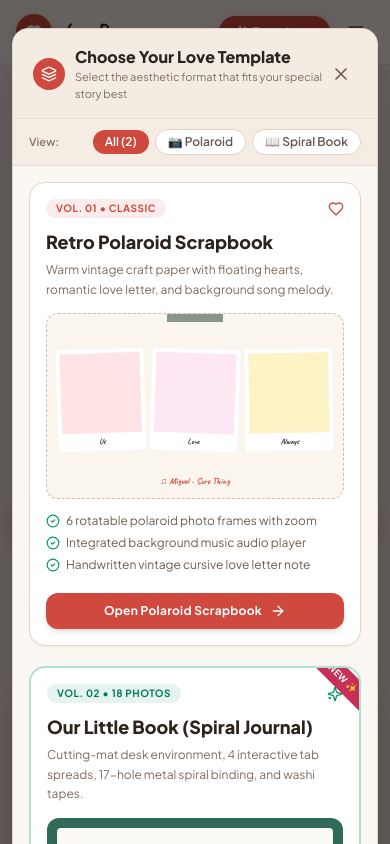
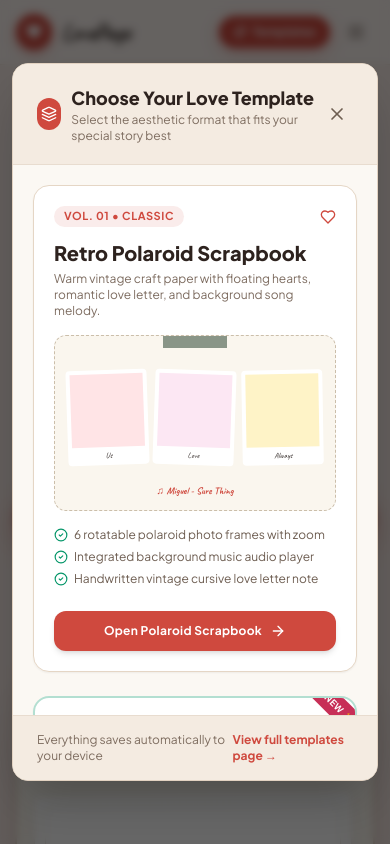
Before and after one commit to KunNuvath/love-page, a Next.js app: page / in a window 390 px wide. Both pictures are taken after a click on the button "Templates". Shown: the top 844 px of the page. Built offline with nearby package versions, Linux system fonts and the light colour scheme; a web font is replaced by a local one.

Commit message:
fix(modal): fix mobile scrolling using flex column dvh layout, shrink-0, min-h-0 flex-1, touch-action pan-y, and safe-area padding

```diff
--- a/src/components/TemplateChooserModal.tsx
+++ b/src/components/TemplateChooserModal.tsx
@@ -1,6 +1,6 @@
 "use client";
 
-import React, { useState, useEffect } from "react";
+import React, { useEffect } from "react";
 import Link from "next/link";
 import {
   Heart,
@@ -9,7 +9,6 @@
   X,
   Layers,
   CheckCircle2,
-  ChevronDown,
 } from "lucide-react";
 
 interface TemplateChooserModalProps {
@@ -21,10 +20,7 @@
   isOpen,
   onClose,
 }: TemplateChooserModalProps) {
-  // Mobile tab filter: "all" | "polaroid" | "book"
-  const [activeTab, setActiveTab] = useState<"all" | "polaroid" | "book">("all");
-
-  // Prevent background page scrolling when modal is open
+  // Background scroll lock: lock body scroll on open, restore previous value on close & unmount
   useEffect(() => {
     if (!isOpen) return;
 
@@ -42,52 +38,38 @@
     };
   }, [isOpen, onClose]);
 
-  // Reset tab to all on open
-  useEffect(() => {
-    if (isOpen) {
-      setActiveTab("all");
-    }
-  }, [isOpen]);
-
   if (!isOpen) return null;
 
   return (
+    <div className="fixed inset-0 z-50 flex items-center justify-center p-3 sm:p-6 bg-black/60 backdrop-blur-sm animate-fade-up">
+      {/* Click outside backdrop */}
       <div
-      className="fixed inset-0 z-50 overflow-y-auto bg-black/60 backdrop-blur-xs overscroll-contain animate-fade-in"
-      style={{ WebkitOverflowScrolling: "touch" }}
-      onClick={(e) => {
-        if (e.target === e.currentTarget) onClose();
-      }}
-    >
-      {/* Centering wrapper that allows full natural vertical scrolling on all mobile phones */}
-      <div
-        className="min-h-full flex items-center justify-center p-3 sm:p-6"
-        onClick={(e) => {
-          if (e.target === e.currentTarget) onClose();
-        }}
-      >
-        {/* Modal Dialog Box */}
+        className="fixed inset-0 -z-10"
+        onClick={onClose}
+        aria-hidden="true"
+      />
+
+      {/* Modal Container: Flex column with dvh max height and overflow-hidden */}
       <div
         role="dialog"
         aria-modal="true"
         aria-labelledby="template-modal-title"
-          className="relative w-full max-w-3xl my-4 sm:my-8 bg-[#fbf8f3] rounded-2xl sm:rounded-3xl border border-[#e2d2c1] shadow-2xl overflow-hidden animate-scale-up"
-          onClick={(e) => e.stopPropagation()}
+        className="relative w-full max-w-3xl bg-[#fbf8f3] rounded-2xl sm:rounded-3xl border border-[#e2d2c1] shadow-2xl overflow-hidden flex flex-col max-h-[85vh] max-h-[85dvh]"
       >
-          {/* Sticky Header: Always pinned cleanly at top so user can easily close */}
-          <div className="sticky top-0 z-20 px-5 sm:px-6 py-4 sm:py-5 border-b border-[#e8dccf] bg-[#f4ebe1]/95 backdrop-blur-md flex items-center justify-between shadow-2xs">
+        {/* Header: shrink-0 so it stays fixed and never collapses */}
+        <div className="shrink-0 px-6 py-5 border-b border-[#e8dccf] bg-[#f4ebe1] flex items-center justify-between">
           <div className="flex items-center gap-2.5">
-              <div className="h-8 w-8 rounded-full bg-[#cf493e] text-white flex items-center justify-center shadow-xs shrink-0">
+            <div className="h-8 w-8 rounded-full bg-[#cf493e] text-white flex items-center justify-center shadow-xs">
               <Layers className="h-4 w-4" />
             </div>
             <div>
               <h3
                 id="template-modal-title"
-                  className="font-extrabold text-base sm:text-lg text-[#2d221e]"
+                className="font-extrabold text-lg text-[#2d221e]"
               >
                 Choose Your Love Template
               </h3>
-                <p className="text-[11px] sm:text-xs text-[#7e6d60]">
+              <p className="text-xs text-[#7e6d60]">
                 Select the aesthetic format that fits your special story best
               </p>
             </div>
@@ -97,103 +79,65 @@
             type="button"
             onClick={onClose}
             aria-label="Close dialog"
-              className="p-1.5 rounded-full hover:bg-black/10 text-[#6e5e50] transition-colors cursor-pointer shrink-0"
+            className="p-1.5 rounded-full hover:bg-black/10 text-[#6e5e50] transition-colors cursor-pointer"
           >
             <X className="h-5 w-5" />
           </button>
         </div>
 
-          {/* Mobile Quick Tab Switcher (Visible on mobile screens) */}
-          <div className="px-4 py-2.5 bg-[#f5ede3] border-b border-[#ebdcd0] flex md:hidden items-center justify-between gap-1 text-xs">
-            <span className="text-[#8a776a] font-semibold text-[11px]">View:</span>
-            <div className="flex items-center gap-1.5">
-              <button
-                type="button"
-                onClick={() => setActiveTab("all")}
-                className={`px-3 py-1 rounded-full text-xs font-semibold transition-all cursor-pointer ${
-                  activeTab === "all"
-                    ? "bg-[#cf493e] text-white shadow-xs"
-                    : "bg-white text-[#68584f] border border-[#e2d2c1]"
-                }`}
+        {/* Body: min-h-0 flex-1 overflow-y-auto overscroll-contain with touch-action: pan-y */}
+        <div
+          className="min-h-0 flex-1 overflow-y-auto overscroll-contain p-5 sm:p-8 grid grid-cols-1 md:grid-cols-2 gap-6 items-stretch touch-pan-y"
+          style={{
+            WebkitOverflowScrolling: "touch",
+            touchAction: "pan-y",
+          }}
         >
-                All (2)
-              </button>
-              <button
-                type="button"
-                onClick={() => setActiveTab("polaroid")}
-                className={`px-3 py-1 rounded-full text-xs font-semibold transition-all cursor-pointer ${
-                  activeTab === "polaroid"
-                    ? "bg-[#cf493e] text-white shadow-xs"
-                    : "bg-white text-[#68584f] border border-[#e2d2c1]"
-                }`}
-              >
-                📷 Polaroid
-              </button>
-              <button
-                type="button"
-                onClick={() => setActiveTab("book")}
-                className={`px-3 py-1 rounded-full text-xs font-semibold transition-all cursor-pointer ${
-                  activeTab === "book"
-                    ? "bg-emerald-700 text-white shadow-xs"
-                    : "bg-white text-[#68584f] border border-[#e2d2c1]"
-                }`}
-              >
-                📖 Spiral Book
-              </button>
-            </div>
-          </div>
-
-          {/* Templates Grid Container */}
-          <div className="p-4 sm:p-7 grid grid-cols-1 md:grid-cols-2 gap-5 sm:gap-6 items-stretch">
           {/* ═══════════════════════════════════════════════════════════
               TEMPLATE 1: Retro Polaroid Scrapbook (Vol. 01)
           ═══════════════════════════════════════════════════════════ */}
-            {(activeTab === "all" || activeTab === "polaroid") && (
-              <div
-                id="template-polaroid-card"
-                className="flex flex-col justify-between p-4 sm:p-6 rounded-2xl bg-white border border-[#e5d6c5] shadow-sm hover:shadow-lg hover:border-[#cf493e]/40 transition-all group"
-              >
+          <div className="flex flex-col justify-between p-5 sm:p-6 rounded-2xl bg-white border border-[#e5d6c5] shadow-sm hover:shadow-lg hover:border-[#cf493e]/40 transition-all group">
             <div>
               {/* Badge & Version */}
-                  <div className="flex items-center justify-between mb-2.5">
-                    <span className="text-[10px] sm:text-[11px] font-bold uppercase tracking-wider px-2.5 py-0.5 rounded-full bg-[#cf493e]/10 text-[#cf493e]">
+              <div className="flex items-center justify-between mb-3">
+                <span className="text-[11px] font-bold uppercase tracking-wider px-2.5 py-0.5 rounded-full bg-[#cf493e]/10 text-[#cf493e]">
                   Vol. 01 • Classic
                 </span>
                 <Heart className="h-4 w-4 text-[#cf493e]" />
               </div>
 
-                  {/* Title */}
-                  <h4 className="font-extrabold text-lg sm:text-xl text-[#2d221e] mb-1">
+              {/* Title & Preview Image/Card Mockup */}
+              <h4 className="font-extrabold text-xl text-[#2d221e] mb-1">
                 Retro Polaroid Scrapbook
               </h4>
-                  <p className="text-xs text-[#7d6c60] mb-3.5 leading-relaxed">
+              <p className="text-xs text-[#7d6c60] mb-4">
                 Warm vintage craft paper with floating hearts, romantic love letter, and background song melody.
               </p>
 
               {/* Visual Mini Mockup */}
-                  <div className="aspect-[16/10] bg-[#faf6ee] rounded-xl border border-dashed border-[#cbbeaa] p-2.5 sm:p-3 mb-3.5 flex flex-col justify-between relative overflow-hidden group-hover:scale-[1.01] transition-transform">
-                    <div className="w-14 h-3 bg-[#5b6d5c]/70 mx-auto -mt-3.5 mb-1 rounded-xs" />
+              <div className="aspect-[16/10] bg-[#faf6ee] rounded-xl border border-dashed border-[#cbbeaa] p-3 mb-4 flex flex-col justify-between relative overflow-hidden group-hover:scale-[1.02] transition-transform">
+                <div className="w-16 h-4 bg-[#5b6d5c]/70 mx-auto -mt-4 mb-1 rounded-xs" />
                 <div className="grid grid-cols-3 gap-1.5">
                   <div className="bg-white p-1 rounded shadow-2xs text-[8px] text-center -rotate-2">
                     <div className="aspect-square bg-rose-100 rounded-2xs mb-0.5" />
-                        <span className="font-handwriting font-bold">Us</span>
+                    <span className="font-handwriting">Us</span>
                   </div>
                   <div className="bg-white p-1 rounded shadow-2xs text-[8px] text-center rotate-2">
                     <div className="aspect-square bg-pink-100 rounded-2xs mb-0.5" />
-                        <span className="font-handwriting font-bold">Love</span>
+                    <span className="font-handwriting">Love</span>
                   </div>
                   <div className="bg-white p-1 rounded shadow-2xs text-[8px] text-center -rotate-1">
                     <div className="aspect-square bg-amber-100 rounded-2xs mb-0.5" />
-                        <span className="font-handwriting font-bold">Always</span>
+                    <span className="font-handwriting">Always</span>
                   </div>
                 </div>
-                    <div className="text-[9px] sm:text-[10px] font-handwriting text-[#cf493e] text-center font-bold">
+                <div className="text-[10px] font-handwriting text-[#cf493e] text-center font-bold">
                   ♫ Miguel - Sure Thing
                 </div>
               </div>
 
               {/* Key Features List */}
-                  <ul className="space-y-1.5 text-xs text-[#6e5e52] mb-5">
+              <ul className="space-y-1.5 text-xs text-[#6e5e52] mb-6">
                 <li className="flex items-center gap-1.5">
                   <CheckCircle2 className="h-3.5 w-3.5 text-emerald-600 shrink-0" />
                   <span>6 rotatable polaroid photo frames with zoom</span>
@@ -213,23 +157,18 @@
             <Link
               href="/scrapbook"
               onClick={onClose}
-                  className="w-full py-2.5 sm:py-3 rounded-xl bg-[#cf493e] hover:bg-[#b83b31] text-white font-bold text-xs sm:text-sm tracking-wide shadow-md transition-all flex items-center justify-center gap-2 group-hover:shadow-lg active:scale-98"
+              className="w-full py-3 rounded-xl bg-[#cf493e] hover:bg-[#b83b31] text-white font-bold text-xs sm:text-sm tracking-wide shadow-md transition-all flex items-center justify-center gap-2 group-hover:shadow-lg"
             >
               <span>Open Polaroid Scrapbook</span>
               <ArrowRight className="h-4 w-4" />
             </Link>
           </div>
-            )}
 
           {/* ═══════════════════════════════════════════════════════════
               TEMPLATE 2: "Our Little Book" Spiral Journal (Vol. 02)
           ═══════════════════════════════════════════════════════════ */}
-            {(activeTab === "all" || activeTab === "book") && (
-              <div
-                id="template-book-card"
-                className="flex flex-col justify-between p-4 sm:p-6 rounded-2xl bg-white border-2 border-emerald-600/30 shadow-sm hover:shadow-lg hover:border-emerald-600/60 transition-all group relative overflow-hidden"
-              >
-                {/* NEW Ribbon Badge */}
+          <div className="flex flex-col justify-between p-5 sm:p-6 rounded-2xl bg-white border-2 border-emerald-600/30 shadow-sm hover:shadow-lg hover:border-emerald-600/60 transition-all group relative overflow-hidden">
+            {/* NEW Glow Badge */}
             <div className="absolute -top-3 -right-3 w-16 h-16 overflow-hidden pointer-events-none">
               <div className="bg-washi-cherry text-white text-[9px] font-bold uppercase tracking-wider text-center py-1 rotate-45 translate-y-3 w-24 -translate-x-3 shadow-xs">
                 NEW ✨
@@ -238,37 +177,37 @@
 
             <div>
               {/* Badge & Version */}
-                  <div className="flex items-center justify-between mb-2.5">
-                    <span className="text-[10px] sm:text-[11px] font-bold uppercase tracking-wider px-2.5 py-0.5 rounded-full bg-emerald-600/10 text-emerald-700">
+              <div className="flex items-center justify-between mb-3">
+                <span className="text-[11px] font-bold uppercase tracking-wider px-2.5 py-0.5 rounded-full bg-emerald-600/10 text-emerald-700">
                   Vol. 02 • 18 Photos
                 </span>
                 <Sparkles className="h-4 w-4 text-emerald-600" />
               </div>
 
-                  {/* Title */}
-                  <h4 className="font-extrabold text-lg sm:text-xl text-[#2d221e] mb-1">
+              {/* Title & Preview Image/Card Mockup */}
+              <h4 className="font-extrabold text-xl text-[#2d221e] mb-1">
                 Our Little Book (Spiral Journal)
               </h4>
-                  <p className="text-xs text-[#7d6c60] mb-3.5 leading-relaxed">
+              <p className="text-xs text-[#7d6c60] mb-4">
                 Cutting-mat desk environment, 4 interactive tab spreads, 17-hole metal spiral binding, and washi tapes.
               </p>
 
               {/* Visual Mini Mockup */}
-                  <div className="aspect-[16/10] bg-[#2f6b58] rounded-xl p-2.5 mb-3.5 flex items-center justify-center relative overflow-hidden group-hover:scale-[1.01] transition-transform">
+              <div className="aspect-[16/10] bg-[#2f6b58] rounded-xl p-2.5 mb-4 flex items-center justify-center relative overflow-hidden group-hover:scale-[1.02] transition-transform">
                 <div className="flex items-center w-full h-full bg-[#fbfaf4] rounded-sm p-2 shadow-md relative">
                   <div className="flex-1 text-[8px] font-bagel text-washi-navy text-center border-r border-dashed border-neutral-300 pr-1">
                     <span className="bg-washi-mustard/40 px-1 rounded">Hello, You</span>
-                        <div className="h-6 bg-amber-100/70 rounded-xs mt-1" />
+                    <div className="h-7 bg-amber-100/70 rounded-xs mt-1" />
                   </div>
                   <div className="flex-1 text-[8px] font-gaegu text-washi-cherry text-center pl-1">
-                        <div className="h-6 bg-teal-100/70 rounded-xs mb-1" />
+                    <div className="h-7 bg-teal-100/70 rounded-xs mb-1" />
                     <span>Little Things</span>
                   </div>
                 </div>
               </div>
 
               {/* Key Features List */}
-                  <ul className="space-y-1.5 text-xs text-[#6e5e52] mb-5">
+              <ul className="space-y-1.5 text-xs text-[#6e5e52] mb-6">
                 <li className="flex items-center gap-1.5">
                   <CheckCircle2 className="h-3.5 w-3.5 text-emerald-600 shrink-0" />
                   <span>18 interactive photo frames across 4 tab spreads</span>
@@ -279,7 +218,7 @@
                 </li>
                 <li className="flex items-center gap-1.5">
                   <CheckCircle2 className="h-3.5 w-3.5 text-emerald-600 shrink-0" />
-                      <span>Bulk photo upload & instant device saving</span>
+                  <span>Bulk photo upload & client-side canvas compression</span>
                 </li>
               </ul>
             </div>
@@ -288,45 +227,29 @@
             <Link
               href="/book"
               onClick={onClose}
-                  className="w-full py-2.5 sm:py-3 rounded-xl bg-emerald-700 hover:bg-emerald-800 text-white font-bold text-xs sm:text-sm tracking-wide shadow-md transition-all flex items-center justify-center gap-2 group-hover:shadow-lg active:scale-98"
+              className="w-full py-3 rounded-xl bg-emerald-700 hover:bg-emerald-800 text-white font-bold text-xs sm:text-sm tracking-wide shadow-md transition-all flex items-center justify-center gap-2 group-hover:shadow-lg"
             >
               <span>Open Spiral Little Book</span>
               <ArrowRight className="h-4 w-4" />
             </Link>
           </div>
-            )}
         </div>
 
-          {/* Quick jump cue on mobile when viewing "all" */}
-          {activeTab === "all" && (
-            <div className="md:hidden px-4 pb-3 pt-0 flex justify-center">
-              <button
-                type="button"
-                onClick={() => {
-                  const el = document.getElementById("template-book-card");
-                  if (el) el.scrollIntoView({ behavior: "smooth" });
+        {/* Footer: shrink-0 with safe-area padding for mobile browsers */}
+        <div
+          className="shrink-0 px-6 py-4 bg-[#f4ebe1] border-t border-[#e8dccf] flex items-center justify-between text-xs text-[#7e6d60]"
+          style={{
+            paddingBottom: "max(1rem, calc(1rem + env(safe-area-inset-bottom, 0px)))",
           }}
-                className="text-[11px] font-semibold text-[#8c786a] hover:text-[#cf493e] flex items-center gap-1 bg-white/70 px-3 py-1.5 rounded-full border border-[#e2d2c1] shadow-2xs"
         >
-                <span>Scroll down to see Our Little Book (Spiral Journal)</span>
-                <ChevronDown className="h-3.5 w-3.5 text-[#cf493e] animate-bounce" />
-              </button>
-            </div>
-          )}
-
-          {/* Footer */}
-          <div className="px-5 sm:px-6 py-3.5 sm:py-4 bg-[#f4ebe1] border-t border-[#e8dccf] flex items-center justify-between text-xs text-[#7e6d60]">
-            <span className="hidden sm:inline">Everything saves automatically to your device</span>
-            <span className="sm:hidden">Auto-saves locally</span>
+          <span>Everything saves automatically to your device</span>
           <Link
             href="/templates"
             onClick={onClose}
-              className="font-bold text-[#cf493e] hover:underline flex items-center gap-1"
+            className="font-bold text-[#cf493e] hover:underline"
           >
-              <span>View full comparison</span>
-              <ArrowRight className="h-3.5 w-3.5" />
+            View full templates page →
           </Link>
-          </div>
         </div>
       </div>
     </div>
```
Also changed, not shown: 1 other file (tests, documents, lock files or other folders). Lines whose indentation alone changed are shown as unchanged.
